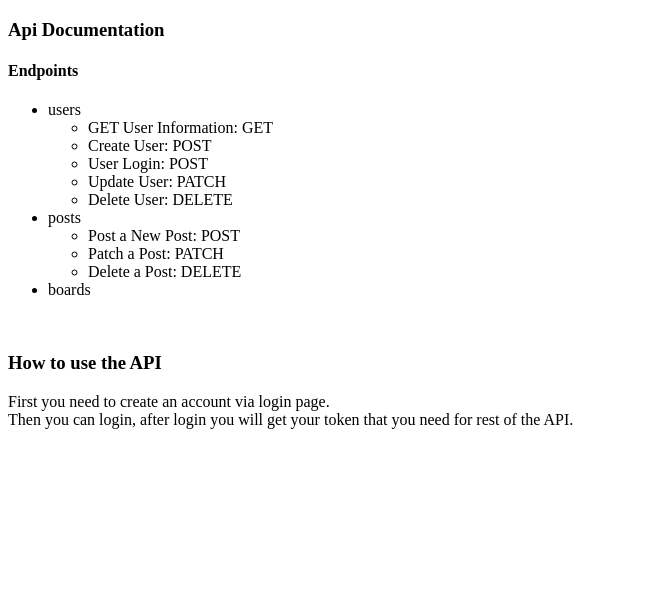
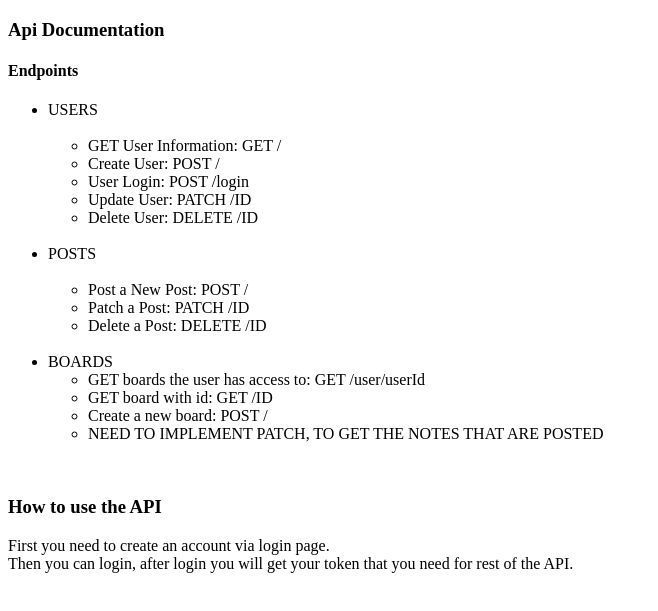
Before and after one commit to Zebbeh/VirtualWhiteBoard, a website: page public/index.html in a window 1280 px wide. Shown: the part 61-672 px from the top of the page, without its empty margins (0-658 px from the left). Drawn offline with Linux system fonts and the light colour scheme.

Commit message:
deployed to azure

```diff
--- a/public/index.html
+++ b/public/index.html
@@ -12,22 +12,31 @@
     <h4>Endpoints</h4>
     <div class="list">
         <ul>
-            <li>users</li>
+            <li>USERS</li>
+            <br>
             <ul>
-                <li>GET User Information: GET </li>
-                 <li>Create User: POST </li>
-                  <li>User Login: POST </li>
-                  <li>Update User: PATCH </li>
-                   <li>Delete User: DELETE </li>
+                <li>GET User Information: GET /</li>
+                 <li>Create User: POST / </li>
+                  <li>User Login: POST /login </li>
+                  <li>Update User: PATCH /ID </li>
+                   <li>Delete User: DELETE /ID </li>
             </ul>
-            <li>posts
+            <br>
+            <li>POSTS</li>
+            <br>
                 <ul>
-                    <li> Post a New Post: POST </li>
-                     <li> Patch a Post: PATCH </li>
-                      <li> Delete a Post: DELETE </li>
+                    <li> Post a New Post: POST / </li>
+                     <li> Patch a Post: PATCH /ID </li>
+                      <li> Delete a Post: DELETE /ID </li>
                 </ul>
-            </li>
-            <li>boards</li>
+                <br>
+            <li>BOARDS</li>
+            <ul>
+                <li>GET boards the user has access to: GET /user/userId</li>
+                <li>GET board with id: GET /ID</li>
+                <li>Create a new board: POST /</li>
+                <li>NEED TO IMPLEMENT PATCH, TO GET THE NOTES THAT ARE POSTED</li>
+            </ul>
         </ul>
     </div>
 <br>
--- a/routes/users.js
+++ b/routes/users.js
@@ -78,7 +78,8 @@ router.patch('/:id', auth, async (req,res) => {
         },
         data: {
             password: hash,
-            name: req.params.name
+            name: req.params.name,
+            board: req.params.board
         }
     })
     res.send({
```
Also changed, not shown: 3 other files.
